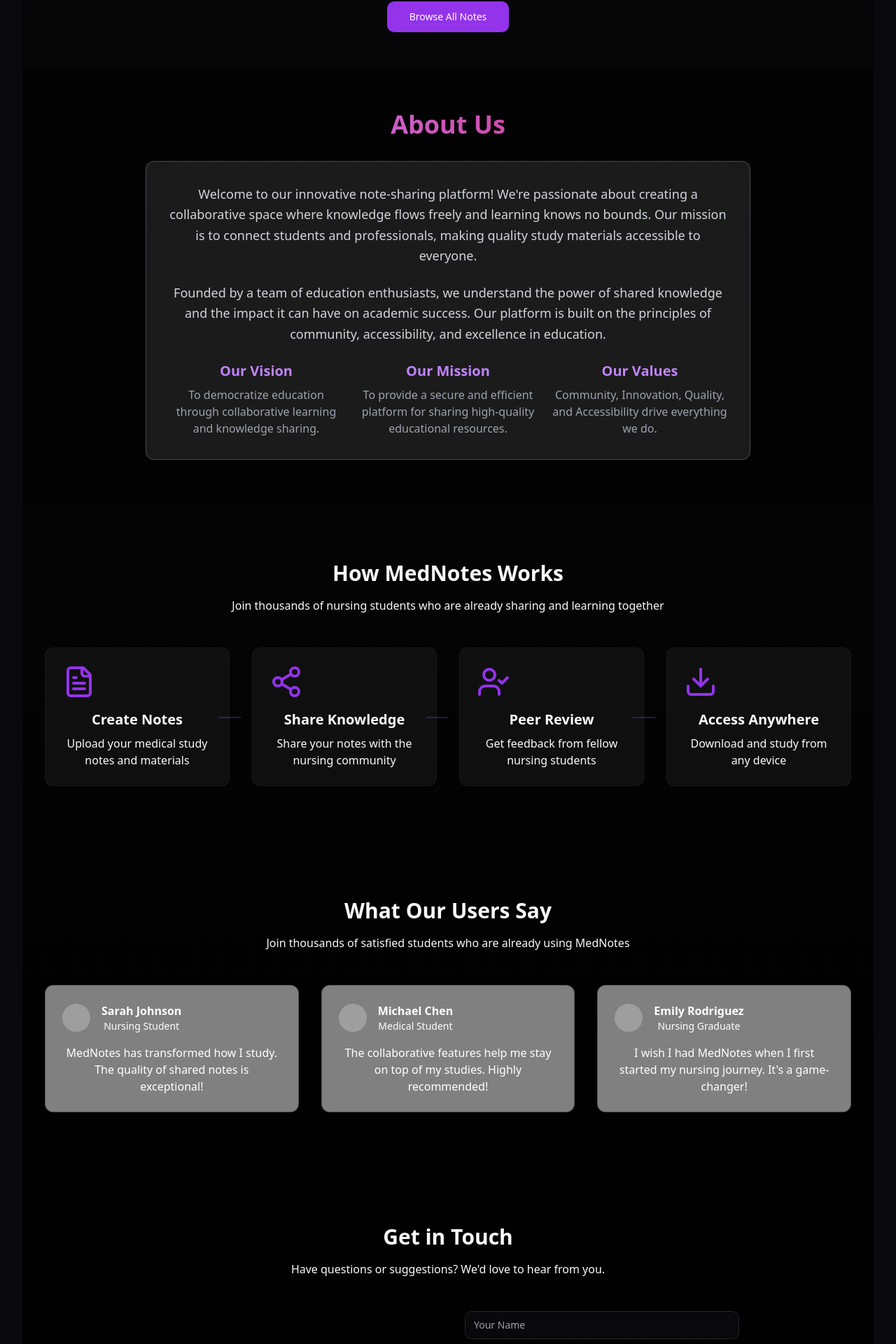
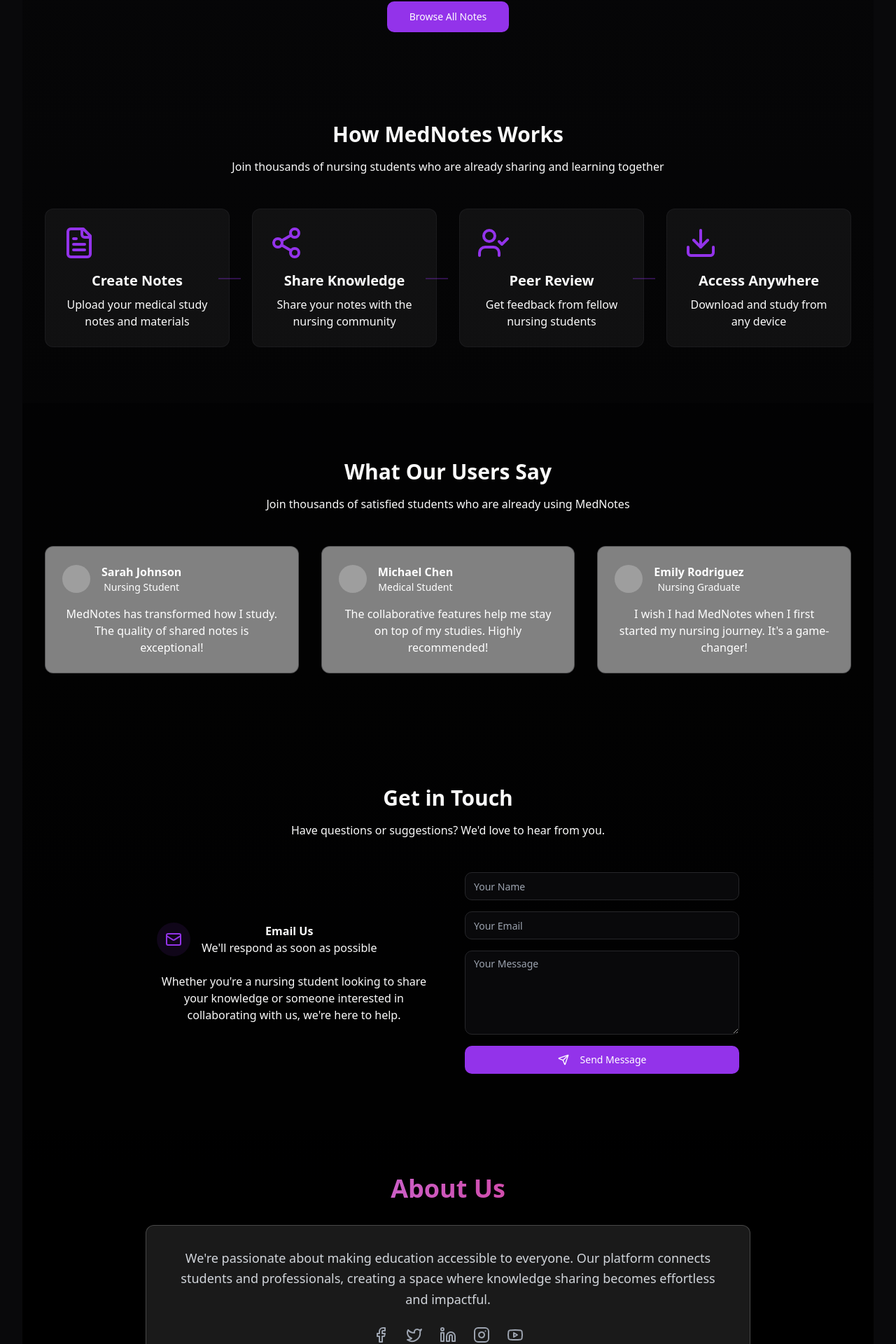
Before and after one commit to kashif-pk/mednotes, a React (Vite) app: page / in a window 1280 px wide. Shown: the part 1180-3100 px from the top of the page at 70% size. Built offline with nearby package versions, Linux system fonts and the light colour scheme; no server answers; the database is empty; grey boxes are pictures that could not be loaded.

Commit message:
Improve About Us section and add social media links
The About Us section has been shortened, and social media links/icons have been added to the end of the page.

```diff
--- a/src/pages/Index.tsx
+++ b/src/pages/Index.tsx
@@ -11,7 +11,7 @@ import { Button } from "@/components/ui/button";
 import { useNavigate } from "react-router-dom";
 import { supabase } from "@/integrations/supabase/client";
 import { useEffect, useState } from "react";
-import { FilePlus2 } from "lucide-react";
+import { FilePlus2, Facebook, Twitter, Linkedin, Instagram, Youtube } from "lucide-react";
 
 const Index = () => {
   const navigate = useNavigate();
@@ -42,36 +42,36 @@ const Index = () => {
           )}
         </div>
         <FeaturedNotes />
+        <HowItWorks />
+        <Testimonials />
+        <Contact />
         <section className="py-16 bg-black/50">
           <div className="container max-w-4xl mx-auto px-4">
             <h2 className="text-4xl font-bold text-center mb-8 bg-gradient-to-r from-purple-400 to-pink-600 bg-clip-text text-transparent">About Us</h2>
             <div className="glass rounded-lg p-8 space-y-6 animate-fade-in">
-              <p className="text-lg text-gray-300 leading-relaxed">
-                Welcome to our innovative note-sharing platform! We're passionate about creating a collaborative space where knowledge flows freely and learning knows no bounds. Our mission is to connect students and professionals, making quality study materials accessible to everyone.
+              <p className="text-lg text-gray-300 leading-relaxed text-center">
+                We're passionate about making education accessible to everyone. Our platform connects students and professionals, creating a space where knowledge sharing becomes effortless and impactful.
               </p>
-              <p className="text-lg text-gray-300 leading-relaxed">
-                Founded by a team of education enthusiasts, we understand the power of shared knowledge and the impact it can have on academic success. Our platform is built on the principles of community, accessibility, and excellence in education.
-              </p>
-              <div className="grid grid-cols-1 md:grid-cols-3 gap-6 mt-8">
-                <div className="text-center space-y-2">
-                  <h3 className="text-xl font-semibold text-purple-400">Our Vision</h3>
-                  <p className="text-gray-400">To democratize education through collaborative learning and knowledge sharing.</p>
-                </div>
-                <div className="text-center space-y-2">
-                  <h3 className="text-xl font-semibold text-purple-400">Our Mission</h3>
-                  <p className="text-gray-400">To provide a secure and efficient platform for sharing high-quality educational resources.</p>
-                </div>
-                <div className="text-center space-y-2">
-                  <h3 className="text-xl font-semibold text-purple-400">Our Values</h3>
-                  <p className="text-gray-400">Community, Innovation, Quality, and Accessibility drive everything we do.</p>
-                </div>
+              <div className="flex justify-center space-x-6 mt-8">
+                <a href="https://facebook.com" target="_blank" rel="noopener noreferrer" className="text-gray-400 hover:text-purple-400 transition-colors">
+                  <Facebook className="w-6 h-6" />
+                </a>
+                <a href="https://twitter.com" target="_blank" rel="noopener noreferrer" className="text-gray-400 hover:text-purple-400 transition-colors">
+                  <Twitter className="w-6 h-6" />
+                </a>
+                <a href="https://linkedin.com" target="_blank" rel="noopener noreferrer" className="text-gray-400 hover:text-purple-400 transition-colors">
+                  <Linkedin className="w-6 h-6" />
+                </a>
+                <a href="https://instagram.com" target="_blank" rel="noopener noreferrer" className="text-gray-400 hover:text-purple-400 transition-colors">
+                  <Instagram className="w-6 h-6" />
+                </a>
+                <a href="https://youtube.com" target="_blank" rel="noopener noreferrer" className="text-gray-400 hover:text-purple-400 transition-colors">
+                  <Youtube className="w-6 h-6" />
+                </a>
               </div>
             </div>
           </div>
         </section>
-        <HowItWorks />
-        <Testimonials />
-        <Contact />
       </main>
     </div>
   );
```
